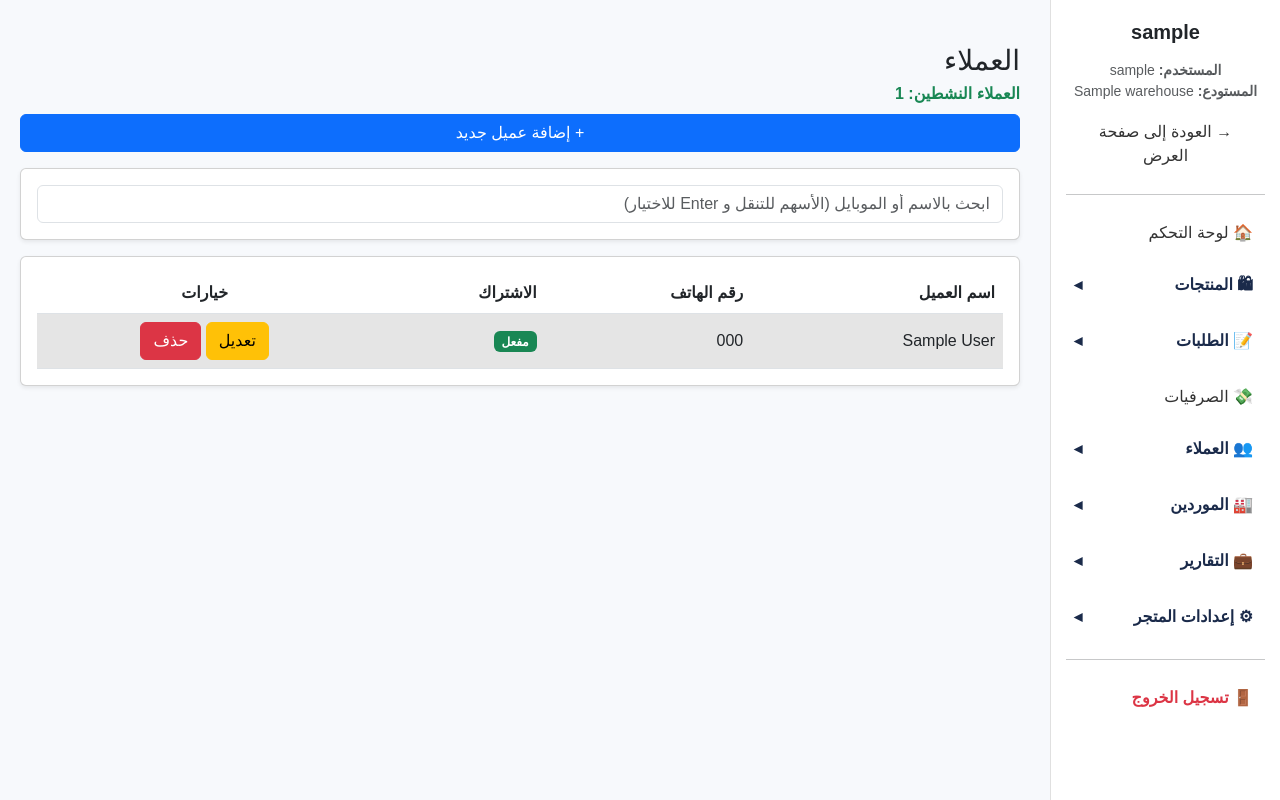
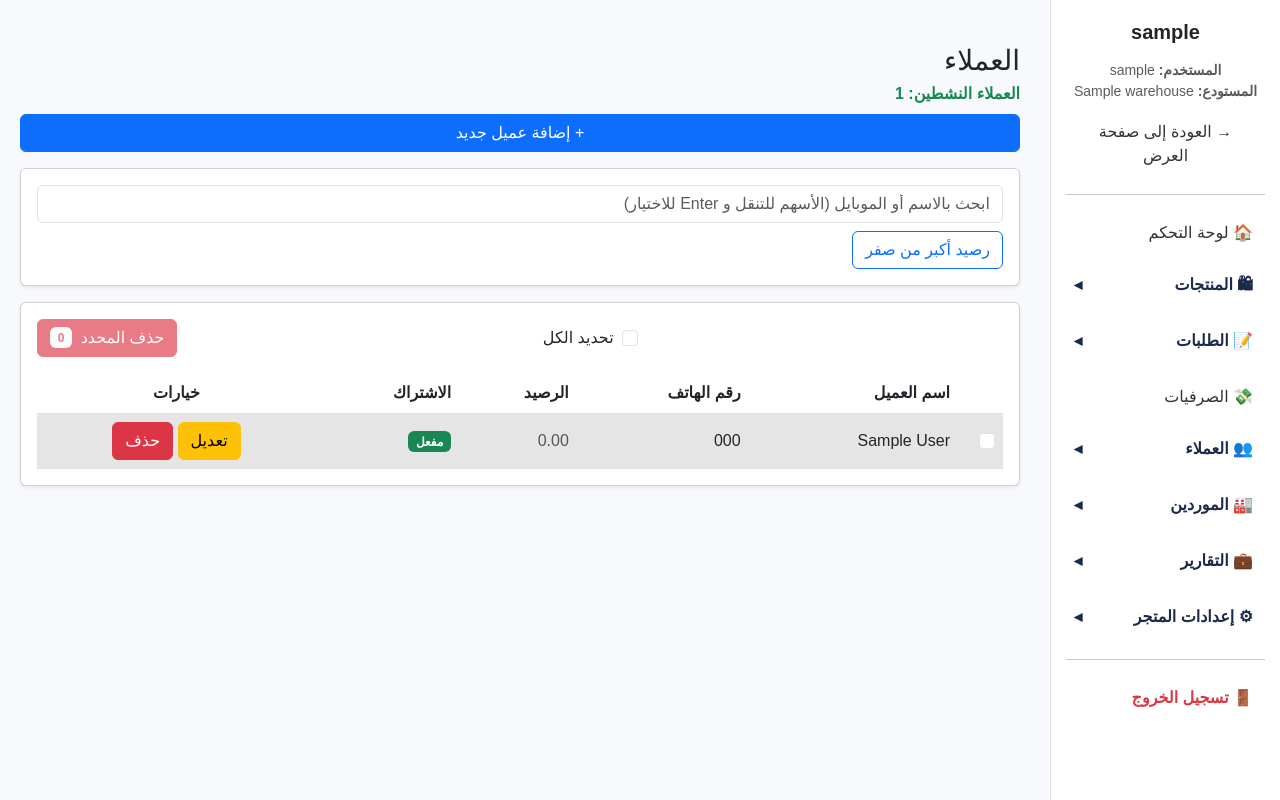
Before and after one commit to bassamhmod-rgb/amazon2, a Django app: a page that uses dashboard/templates/dashboard/customers_list.html in a window 1280 px wide. Run offline with Django 4.2, Linux system fonts and the light colour scheme; a user stored in the database is signed in; tables that the repository leaves empty hold one stand-in row (values such as "Sample post"); parts of the project's set-up code (start-up, migrations or seed data) failed here and were passed over.

Commit message:
Add bulk customer deletion and balance filter

```diff
--- a/dashboard/templates/dashboard/customers_list.html
+++ b/dashboard/templates/dashboard/customers_list.html
@@ -122,30 +122,92 @@
         {% endfor %}
     {% endif %}
 
+    {% if bulk_delete_customer %}
+        <div class="alert alert-warning shadow-sm">
+            <div class="fw-bold mb-2">تأكيد حذف العميل: {{ bulk_delete_customer.name }}</div>
+            <div class="mb-3">
+                يوجد عملاء ضمن عملية حذف جماعي بحاجة لتأكيد. المتبقي في الطابور: {{ bulk_delete_remaining }}.
+            </div>
+            <form method="post" action="{% url 'dashboard:bulk_delete_customers' store.slug %}" class="d-inline">
+                {% csrf_token %}
+                <input type="hidden" name="bulk_delete_action" value="confirm">
+                <button type="submit" class="btn btn-danger">حذف هذا العميل والمتابعة</button>
+            </form>
+            <form method="post" action="{% url 'dashboard:bulk_delete_customers' store.slug %}" class="d-inline">
+                {% csrf_token %}
+                <input type="hidden" name="bulk_delete_action" value="skip">
+                <button type="submit" class="btn btn-outline-secondary">تخطي هذا العميل والمتابعة</button>
+            </form>
+        </div>
+    {% endif %}
+
     <div class="card p-3 shadow-sm mb-3">
-        <input type="text"
-               id="liveSearchCustomers"
-               class="form-control"
-               placeholder="ابحث بالاسم أو الموبايل (الأسهم للتنقل و Enter للاختيار)"
-               autocomplete="off">
+        <div class="d-flex flex-wrap gap-2 align-items-center">
+            <input type="text"
+                   id="liveSearchCustomers"
+                   class="form-control flex-grow-1"
+                   placeholder="ابحث بالاسم أو الموبايل (الأسهم للتنقل و Enter للاختيار)"
+                   autocomplete="off">
+            {% if balance_gt_zero %}
+                <a href="{% url 'dashboard:customers_list' store.slug %}" class="btn btn-outline-secondary">عرض الكل</a>
+            {% else %}
+                <a href="{% url 'dashboard:customers_list' store.slug %}?balance_gt_zero=1" class="btn btn-outline-primary">رصيد أكبر من صفر</a>
+            {% endif %}
+        </div>
     </div>
 
     <div class="card p-3 shadow-sm">
+        <div class="d-flex justify-content-between align-items-center flex-wrap gap-2 mb-3">
+            <form id="bulkDeleteCustomersForm" method="post" action="{% url 'dashboard:bulk_delete_customers' store.slug %}">
+                {% csrf_token %}
+                <input type="hidden" name="bulk_delete_action" value="start">
+            </form>
+            <div class="form-check m-0">
+                <input class="form-check-input" type="checkbox" id="selectAllCustomers">
+                <label class="form-check-label" for="selectAllCustomers">تحديد الكل</label>
+            </div>
+            <button type="submit"
+                    form="bulkDeleteCustomersForm"
+                    id="bulkDeleteCustomersBtn"
+                    class="btn btn-danger"
+                    disabled>
+                حذف المحدد
+                <span id="selectedCustomersCount" class="badge bg-light text-danger ms-1">0</span>
+            </button>
+        </div>
         <div class="table-responsive">
             <table class="table table-striped align-middle mb-0">
                 <thead>
                     <tr>
+                        <th style="width:45px;"></th>
                         <th>اسم العميل</th>
                         <th>رقم الهاتف</th>
+                        <th>الرصيد</th>
                         <th>الاشتراك</th>
                         <th class="text-center" style="min-width:120px;">خيارات</th>
                     </tr>
                 </thead>
                 <tbody>
                 {% for customer in customers %}
-                    <tr class="customer-row" data-search="{{ customer.name|default:'' }} {{ customer.phone|default:'' }}">
+                    <tr class="customer-row" data-search="{{ customer.name|default:'' }} {{ customer.phone|default:'' }} {{ customer.calc_balance|default:'' }}">
+                        <td>
+                            <input class="form-check-input customer-select"
+                                   type="checkbox"
+                                   name="customer_ids"
+                                   value="{{ customer.id }}"
+                                   form="bulkDeleteCustomersForm">
+                        </td>
                         <td>{{ customer.name }}</td>
                         <td>{{ customer.phone }}</td>
+                        <td>
+                            {% if customer.calc_balance > 0 %}
+                                <span class="text-danger fw-bold">{{ customer.calc_balance|floatformat:2 }} مدين</span>
+                            {% elif customer.calc_balance < 0 %}
+                                <span class="text-success fw-bold">{{ customer.calc_balance_abs|floatformat:2 }} دائن</span>
+                            {% else %}
+                                <span class="text-muted">0.00</span>
+                            {% endif %}
+                        </td>
                         <td>
                             {% if customer.is_subscription_active %}
                                 <span class="badge bg-success">مفعل</span>
@@ -163,7 +225,7 @@
                     </tr>
                 {% empty %}
                     <tr class="empty-initial-row">
-                        <td colspan="4" class="text-center text-muted">لا يوجد عملاء بعد</td>
+                        <td colspan="6" class="text-center text-muted">لا يوجد عملاء بعد</td>
                     </tr>
                 {% endfor %}
                 </tbody>
@@ -186,8 +248,33 @@
     const customerSearchInput = document.getElementById("liveSearchCustomers");
     const customerRows = Array.from(document.querySelectorAll(".customer-row"));
     const noCustomerResults = document.getElementById("noCustomerResults");
+    const selectAllCustomers = document.getElementById("selectAllCustomers");
+    const bulkDeleteCustomersForm = document.getElementById("bulkDeleteCustomersForm");
+    const bulkDeleteCustomersBtn = document.getElementById("bulkDeleteCustomersBtn");
+    const selectedCustomersCount = document.getElementById("selectedCustomersCount");
     let customerVisibleRows = [...customerRows];
     let customerActiveIndex = -1;
+
+    function customerCheckboxes() {
+        return Array.from(document.querySelectorAll(".customer-select"));
+    }
+
+    function visibleCustomerCheckboxes() {
+        return customerVisibleRows
+            .map((row) => row.querySelector(".customer-select"))
+            .filter(Boolean);
+    }
+
+    function updateBulkDeleteState() {
+        const checked = customerCheckboxes().filter((checkbox) => checkbox.checked).length;
+        selectedCustomersCount.innerText = checked;
+        bulkDeleteCustomersBtn.disabled = checked === 0;
+
+        const visible = visibleCustomerCheckboxes();
+        const visibleChecked = visible.filter((checkbox) => checkbox.checked).length;
+        selectAllCustomers.checked = visible.length > 0 && visibleChecked === visible.length;
+        selectAllCustomers.indeterminate = visibleChecked > 0 && visibleChecked < visible.length;
+    }
 
     function updateCustomerHighlight() {
         customerRows.forEach((row) => row.classList.remove("table-active"));
@@ -216,7 +303,30 @@
         } else {
             noCustomerResults.classList.add("d-none");
         }
+        updateBulkDeleteState();
     }
+
+    selectAllCustomers.addEventListener("change", () => {
+        visibleCustomerCheckboxes().forEach((checkbox) => {
+            checkbox.checked = selectAllCustomers.checked;
+        });
+        updateBulkDeleteState();
+    });
+
+    customerCheckboxes().forEach((checkbox) => {
+        checkbox.addEventListener("change", updateBulkDeleteState);
+    });
+
+    bulkDeleteCustomersForm.addEventListener("submit", (e) => {
+        const checked = customerCheckboxes().filter((checkbox) => checkbox.checked).length;
+        if (!checked) {
+            e.preventDefault();
+            return;
+        }
+        if (!confirm(`هل أنت متأكد من حذف ${checked} عميل محدد؟ سيتم طلب تأكيد إضافي عند وجود سجلات مرتبطة.`)) {
+            e.preventDefault();
+        }
+    });
 
     customerSearchInput.addEventListener("input", filterCustomers);
     customerSearchInput.addEventListener("keydown", (e) => {
--- a/dashboard/urls.py
+++ b/dashboard/urls.py
@@ -80,6 +80,7 @@ path("<slug:store_slug>/search-suppliers/", views.search_suppliers),
 # Customers (Clients)
 path("<slug:store_slug>/customers/", views.customers_list, name="customers_list"),
 path("<slug:store_slug>/customers/add/", views.customer_create, name="customer_create"),
+path("<slug:store_slug>/customers/bulk-delete/", views.bulk_delete_customers, name="bulk_delete_customers"),
 path("<slug:store_slug>/customers/<int:customer_id>/edit/", views.customer_update, name="customer_update"),
 path("<slug:store_slug>/customers/<int:customer_id>/delete/", views.delete_customer, name="delete_customer"),
 # ادارة النقاط
--- a/dashboard/views.py
+++ b/dashboard/views.py
@@ -1850,6 +1850,7 @@ def customers_list(request, store_slug):
     customers = Customer.objects.filter(store=store).exclude(name__in=HIDDEN_CUSTOMER_NAMES_IN_LISTS)
     active_customers_count = customers.filter(is_subscription_active=True).count()
     q = (request.GET.get("q") or "").strip()
+    balance_gt_zero = request.GET.get("balance_gt_zero") == "1"
     if q:
         customers = customers.filter(
             Q(name__icontains=q)
@@ -1857,14 +1858,82 @@ def customers_list(request, store_slug):
             | Q(address__icontains=q)
             | Q(note__icontains=q)
         )
-    customers = customers.order_by("-id")
+    customers = list(customers.order_by("-id"))
+
+    customer_ids = [customer.id for customer in customers]
+    customer_balances = {}
+    orders_qs = (
+        Order.objects
+        .filter(store=store, customer_id__in=customer_ids, document_kind__in=[1, 2], status="confirmed")
+        .prefetch_related("items")
+    )
+    for order in orders_qs:
+        if order.document_kind == 1:
+            amount = order.net_total
+        else:
+            amount = order.amount or Decimal("0")
+        payment = order.payment
+        balance_delta = amount - payment
+        customer_balances[order.customer_id] = customer_balances.get(order.customer_id, Decimal("0")) + balance_delta
+
+    for customer in customers:
+        customer.calc_balance = customer_balances.get(customer.id, Decimal("0"))
+        customer.calc_balance_abs = abs(customer.calc_balance)
+        if customer.calc_balance > 0:
+            customer.calc_balance_label = "مدين"
+        elif customer.calc_balance < 0:
+            customer.calc_balance_label = "دائن"
+        else:
+            customer.calc_balance_label = "متوازن"
+
+    if balance_gt_zero:
+        customers = [customer for customer in customers if customer.calc_balance > 0]
+
+    queue_key = f"bulk_customer_delete_queue:{store.id}"
+    bulk_delete_queue = request.session.get(queue_key, [])
+    bulk_delete_customer = None
+    bulk_delete_remaining = len(bulk_delete_queue)
+    if bulk_delete_queue:
+        bulk_delete_customer = Customer.objects.filter(store=store, id=bulk_delete_queue[0]).first()
 
     return render(request, "dashboard/customers_list.html", {
         "store": store,
         "customers": customers,
         "active_customers_count": active_customers_count,
         "q": q,
+        "balance_gt_zero": balance_gt_zero,
+        "bulk_delete_customer": bulk_delete_customer,
+        "bulk_delete_remaining": bulk_delete_remaining,
     })
+
+
+def _customer_delete_links(store, customer):
+    linked_orders_qs = Order.objects.filter(store=store, customer=customer)
+    return {
+        "orders_qs": linked_orders_qs,
+        "orders": linked_orders_qs.filter(document_kind=1).count(),
+        "notices": linked_orders_qs.filter(document_kind=2).count(),
+        "points": PointsTransaction.objects.filter(customer=customer).count(),
+    }
+
+
+def _customer_delete_warning_summary(links):
+    warnings = []
+    if links["orders"]:
+        warnings.append(f"{links['orders']} طلب")
+    if links["notices"]:
+        warnings.append(f"{links['notices']} إشعار")
+    if links["points"]:
+        warnings.append(f"{links['points']} سجل نقاط")
+    return "، ".join(warnings) if warnings else "سجلات مرتبطة"
+
+
+def _delete_customer_with_related(store, customer, links=None):
+    links = links or _customer_delete_links(store, customer)
+    with transaction.atomic():
+        links["orders_qs"].delete()
+        PointsTransaction.objects.filter(customer=customer).delete()
+        customer.delete()
 
 
 @login_required
@@ -1990,24 +2059,14 @@ def delete_customer(request, store_slug, customer_id):
 
     if request.method == "POST":
         access_ack_key = f"access_delete_ack:customer:{store.id}:{customer.id}"
-        linked_orders_qs = Order.objects.filter(store=store, customer=customer)
-        linked_orders = linked_orders_qs.filter(document_kind=1).count()
-        linked_notices = linked_orders_qs.filter(document_kind=2).count()
-        linked_points = PointsTransaction.objects.filter(customer=customer).count()
-        has_linked_records = linked_orders > 0 or linked_notices > 0 or linked_points > 0
+        links = _customer_delete_links(store, customer)
+        has_linked_records = links["orders"] > 0 or links["notices"] > 0 or links["points"] > 0
         is_access_linked = _is_store_access_linked(store)
         delete_confirmed = _consume_access_delete_ack(request, access_ack_key)
 
         if (has_linked_records or is_access_linked) and not delete_confirmed:
             _set_access_delete_ack(request, access_ack_key)
-            warnings = []
-            if linked_orders:
-                warnings.append(f"{linked_orders} طلب")
-            if linked_notices:
-                warnings.append(f"{linked_notices} إشعار")
-            if linked_points:
-                warnings.append(f"{linked_points} سجل نقاط")
-            linked_summary = "، ".join(warnings) if warnings else "سجلات مرتبطة"
+            linked_summary = _customer_delete_warning_summary(links)
             sync_note = " ومزامنة حذفها مع برنامج الأمان للمحاسبة" if is_access_linked else ""
             messages.warning(
                 request,
@@ -2015,10 +2074,7 @@ def delete_customer(request, store_slug, customer_id):
             )
             return redirect("dashboard:customers_list", store_slug=store.slug)
 
-        with transaction.atomic():
-            linked_orders_qs.delete()
-            PointsTransaction.objects.filter(customer=customer).delete()
-            customer.delete()
+        _delete_customer_with_related(store, customer, links)
         messages.success(request, "تم حذف العميل وكل السجلات المرتبطة به بنجاح.")
         return redirect("dashboard:customers_list", store_slug=store.slug)
 
@@ -2026,6 +2082,85 @@ def delete_customer(request, store_slug, customer_id):
         "store": store,
         "customer": customer,
     })
+
+
+@login_required
+@require_POST
+def bulk_delete_customers(request, store_slug):
+    store = _get_store_for_dashboard(request, store_slug)
+    queue_key = f"bulk_customer_delete_queue:{store.id}"
+    deleted_key = f"bulk_customer_delete_deleted:{store.id}"
+    skipped_key = f"bulk_customer_delete_skipped:{store.id}"
+    action = request.POST.get("bulk_delete_action") or "start"
+
+    if action == "start":
+        customer_ids = []
+        for raw_id in request.POST.getlist("customer_ids"):
+            try:
+                customer_ids.append(int(raw_id))
+            except (TypeError, ValueError):
+                continue
+        customer_ids = list(
+            Customer.objects
+            .filter(store=store, id__in=customer_ids)
+            .exclude(name__in=HIDDEN_CUSTOMER_NAMES_IN_LISTS)
+            .order_by("id")
+            .values_list("id", flat=True)
+        )
+        if not customer_ids:
+            messages.warning(request, "لم يتم تحديد أي عميل للحذف.")
+            return redirect("dashboard:customers_list", store_slug=store.slug)
+        request.session[queue_key] = customer_ids
+        request.session[deleted_key] = 0
+        request.session[skipped_key] = 0
+    elif action == "skip":
+        queue = request.session.get(queue_key, [])
+        if queue:
+            queue.pop(0)
+            request.session[queue_key] = queue
+            request.session[skipped_key] = int(request.session.get(skipped_key, 0)) + 1
+    elif action == "confirm":
+        queue = request.session.get(queue_key, [])
+        if queue:
+            customer = Customer.objects.filter(store=store, id=queue[0]).first()
+            if customer:
+                _delete_customer_with_related(store, customer)
+                request.session[deleted_key] = int(request.session.get(deleted_key, 0)) + 1
+            queue.pop(0)
+            request.session[queue_key] = queue
+    else:
+        return redirect("dashboard:customers_list", store_slug=store.slug)
+
+    while True:
+        queue = request.session.get(queue_key, [])
+        if not queue:
+            deleted = int(request.session.pop(deleted_key, 0))
+            skipped = int(request.session.pop(skipped_key, 0))
+            request.session.pop(queue_key, None)
+            messages.success(request, f"انتهى حذف العملاء المحددين: تم حذف {deleted}، وتم تخطي {skipped}.")
+            return redirect("dashboard:customers_list", store_slug=store.slug)
+
+        customer = Customer.objects.filter(store=store, id=queue[0]).first()
+        if not customer:
+            queue.pop(0)
+            request.session[queue_key] = queue
+            request.session[skipped_key] = int(request.session.get(skipped_key, 0)) + 1
+            continue
+
+        links = _customer_delete_links(store, customer)
+        has_linked_records = links["orders"] > 0 or links["notices"] > 0 or links["points"] > 0
+        if has_linked_records:
+            request.session.modified = True
+            messages.warning(
+                request,
+                f"العميل {customer.name} مرتبط بـ {_customer_delete_warning_summary(links)}. اختر حذف هذا العميل والمتابعة أو تخطيه."
+            )
+            return redirect("dashboard:customers_list", store_slug=store.slug)
+
+        _delete_customer_with_related(store, customer, links)
+        queue.pop(0)
+        request.session[queue_key] = queue
+        request.session[deleted_key] = int(request.session.get(deleted_key, 0)) + 1
 
 
 def points_page(request, store_slug):
```
